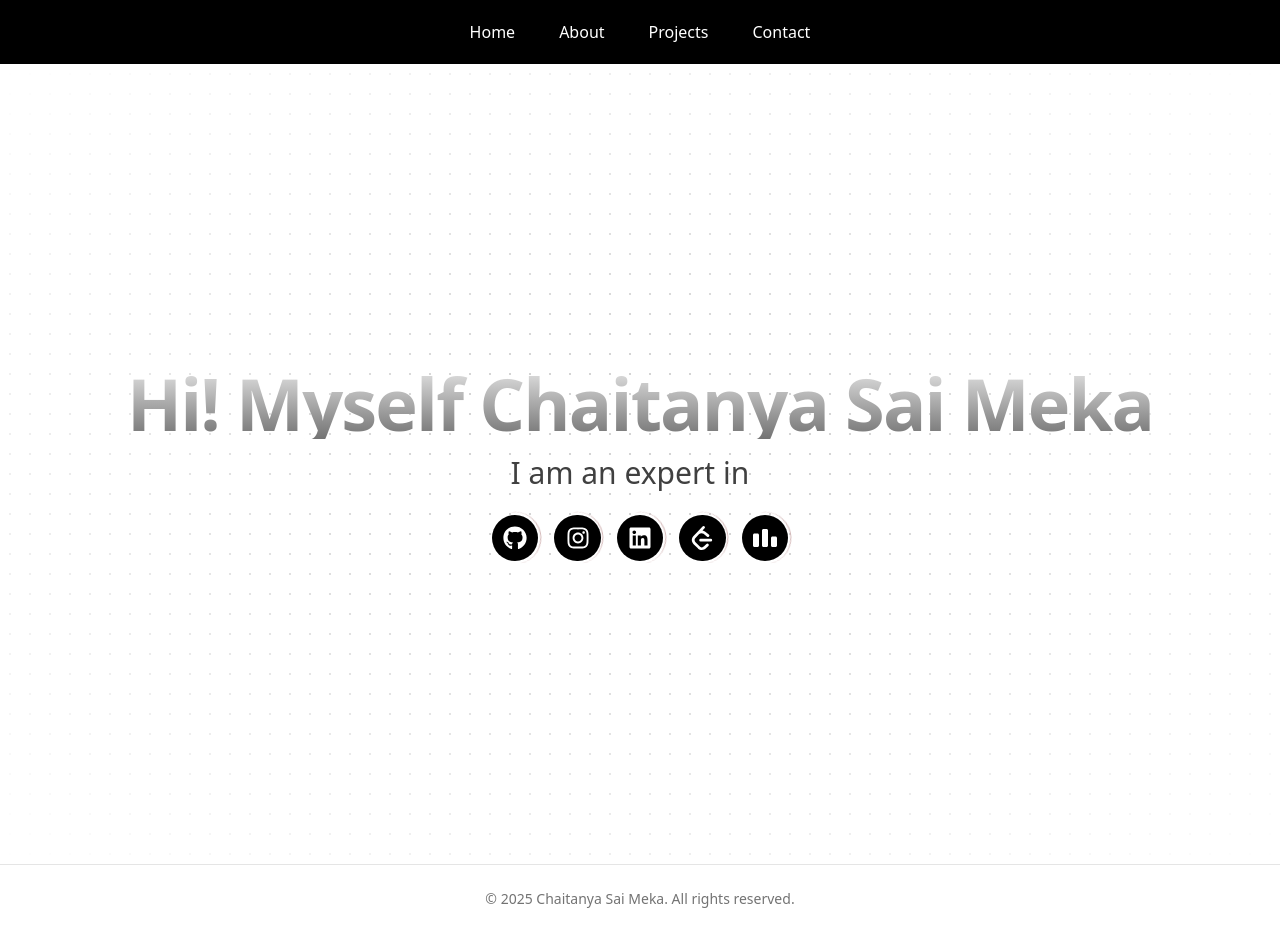
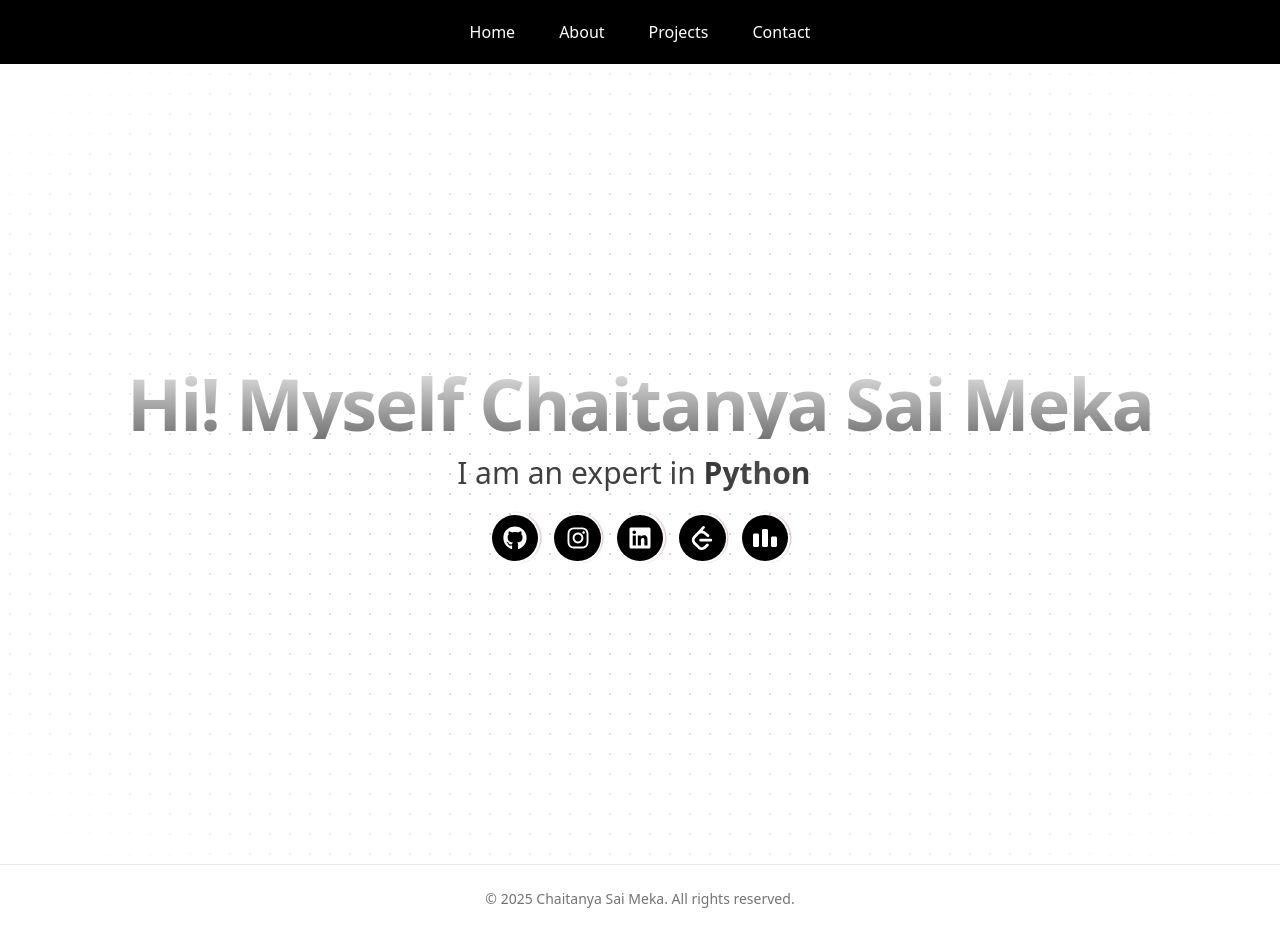
Before and after one commit to fareed0313/New_Portfolio_Fareed, a React (Vite) app: page / in a window 1280 px wide. Built offline with nearby package versions, Linux system fonts and the light colour scheme.

Commit message:
sixth  commit

```diff
--- a/src/components/Hero.jsx
+++ b/src/components/Hero.jsx
@@ -33,8 +33,8 @@ const Hero = () => {
               loop={0}
               cursor
               cursorStyle="_"
-              typeSpeed={80}
-              deleteSpeed={50}
+              typeSpeed={100}
+              deleteSpeed={80}
               delaySpeed={1000}
             />
           </span>
```
